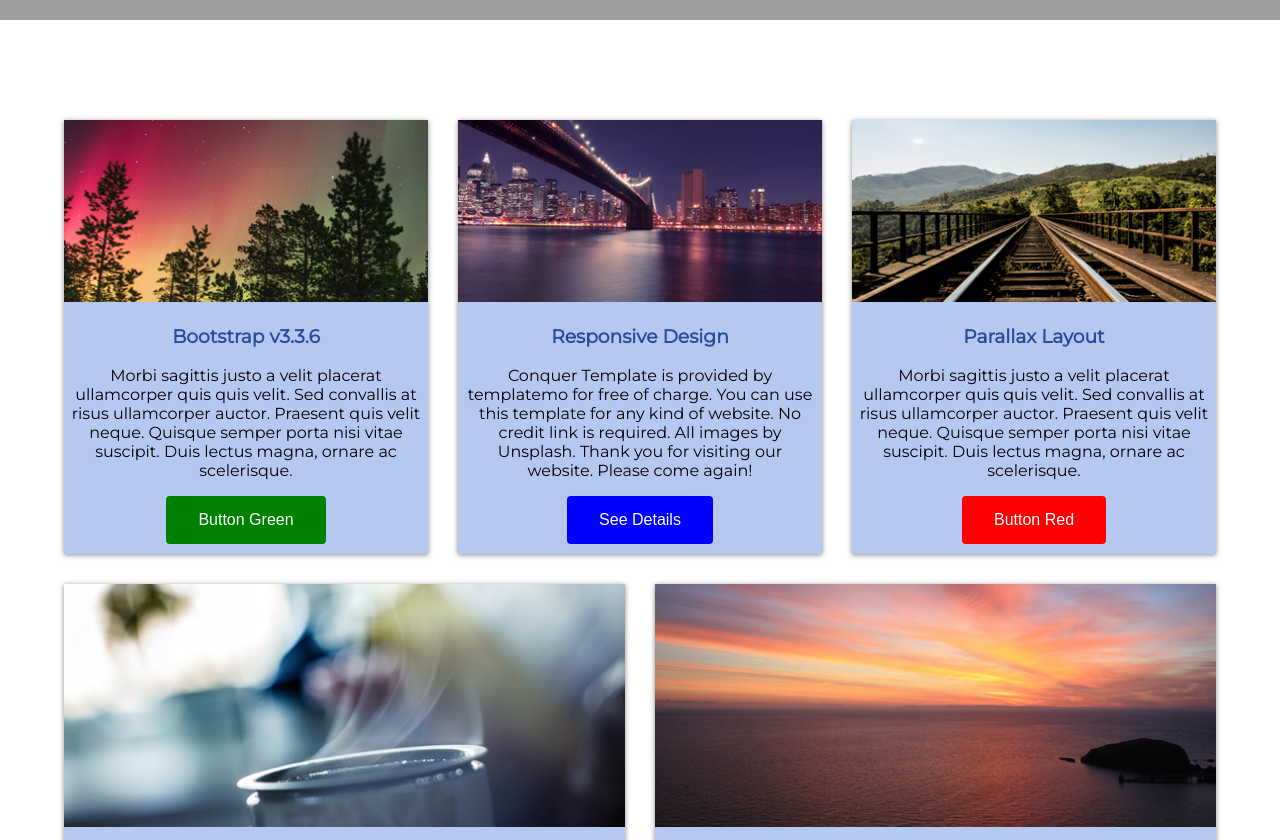
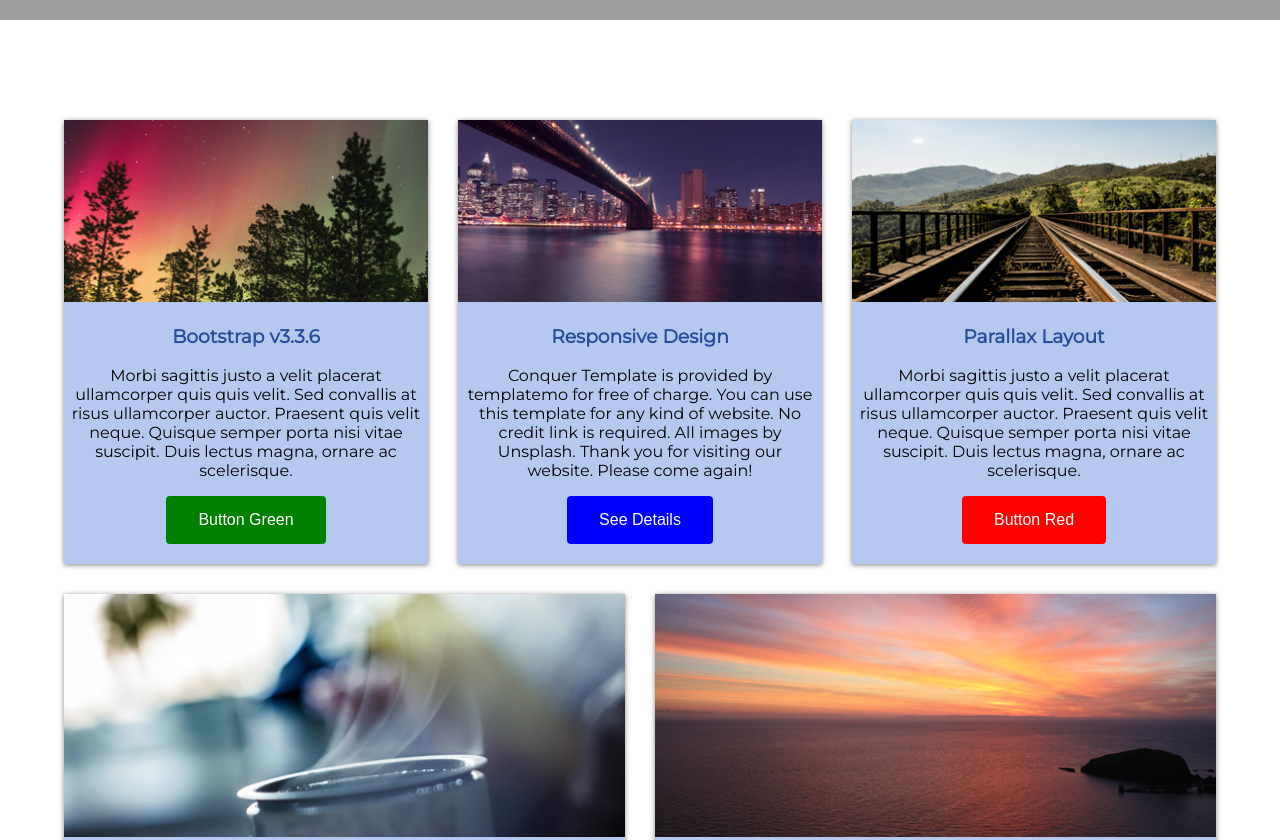
Before and after one commit to ADevCalledMo/ChinguSoloProj, a plain HTML site: page index.html in a window 1280 px wide. Shown: the part 780-1620 px from the top of the page. Drawn offline with Linux system fonts and the light colour scheme; grey boxes are pictures that could not be loaded.

Commit message:
got rid of redundant code

```diff
--- a/style.css
+++ b/style.css
@@ -9,7 +9,6 @@
 html {
     box-sizing: border-box;
     font-family: 'Montserrat', sans-serif;
-    color; var(--light);
     scroll-behavior: smooth;
 }
 
@@ -47,7 +46,6 @@ nav {
     margin: 10px;
     list-style: none;
     grid-template-columns: repeat(5, 1fr);
-
 }
 
 .main-nav li {
@@ -121,7 +119,7 @@ nav {
 .box {
     background: var(--light);
     text-align: center;
-    padding-bottom: 10px;
+    padding-bottom: 20px;
     box-shadow: var(--shadow);
 }
 
@@ -245,7 +243,6 @@ nav {
 
 .contact-form textarea {
     border-radius: 5px;
-    background: background: rgba(242, 242, 242, 0.2);
     width: 100%;
     padding: 5px;
 }
```
